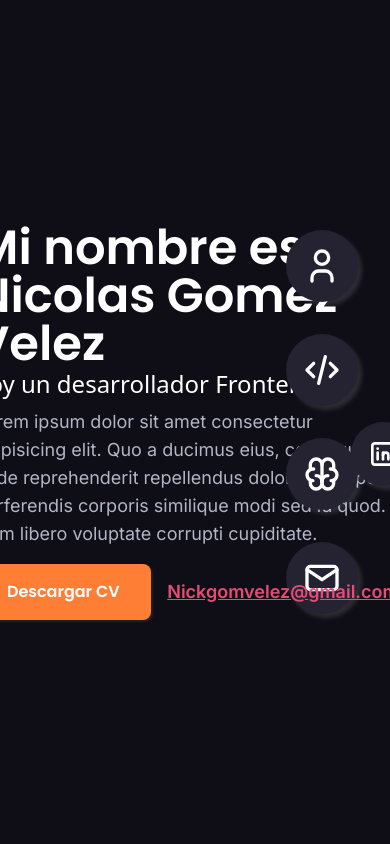
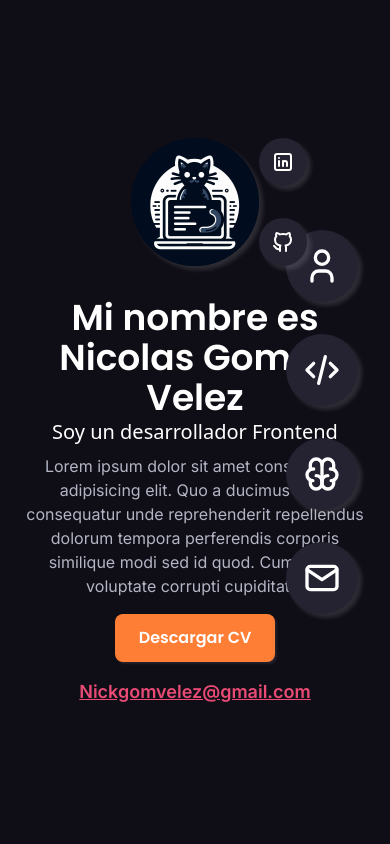
Before and after one commit to NickGV/Portafolio, a React (Vite) app: page / in a window 390 px wide. Shown: the top 844 px of the page. Built offline with nearby package versions, Linux system fonts and the light colour scheme.

Commit message:
style: adjust the styles of the AboutSection component to make it responsive

```diff
--- a/src/components/AboutSection.jsx
+++ b/src/components/AboutSection.jsx
@@ -10,30 +10,31 @@ export const AboutSection = () => {
     setEmailCopied(true);
     setTimeout(() => setEmailCopied(false), 2000);
   };
+
   return (
     <section
       id="About"
-      className="min-h-screen flex items-center justify-center md:max-w-4xl 2xl:max-w-5xl  mx-auto"
+      className="min-h-screen flex items-center justify-center px-4 lg:px-8 lg:px-16"
     >
-      <div className="flex justify-center items-center gap-4 w-full">
-        <div>
-          <h1 className="flex flex-col text-5xl font-title font-semibold text-title">
-            <span> Mi nombre es</span>
-            <span>Nicolas Gomez Velez</span>
+      <div className="flex flex-col-reverse lg:flex-row justify-center items-center gap-8 w-full lg:max-w-4xl 2xl:max-w-5xl mx-auto">
+        <div className="text-center lg:text-left">
+          <h1 className="text-4xl lg:text-5xl font-title font-semibold text-title">
+            <span>Mi nombre es</span>
+            <span className="block">Nicolas Gomez Velez</span>
           </h1>
-          <p className="font-medium text-title text-2xl mb-2">
+          <p className="font-medium text-title text-xl lg:text-2xl mb-2">
             Soy un desarrollador Frontend
           </p>
-          <p className="text-paragraph font-paragraph text-lg max-w-prose mb-4">
+          <p className="text-paragraph font-paragraph text-base lg:text-lg max-w-prose mb-4">
             Lorem ipsum dolor sit amet consectetur adipisicing elit. Quo a
             ducimus eius, consequatur unde reprehenderit repellendus dolorum
             tempora perferendis corporis similique modi sed id quod. Cum libero
             voluptate corrupti cupiditate.
           </p>
-          <div className="flex items-center gap-4">
+          <div className="flex flex-col lg:flex-row items-center gap-4">
             <button
               type="button"
-              className="p-4 w-44 bg-button rounded-lg font-title text-button-text font-semibold hover:text-opacity-90 hover:bg-button-hover transition-all shadow-btn"
+              className="p-3 lg:p-4 w-40 lg:w-44 bg-button rounded-lg font-title text-button-text font-semibold hover:text-opacity-90 hover:bg-button-hover transition-all shadow-btn"
             >
               Descargar CV
             </button>
@@ -44,34 +45,38 @@ export const AboutSection = () => {
               onClick={handleEmailCopy}
             >
               Nickgomvelez@gmail.com
-              <span className="absolute text-paragraph bottom-5 right-0">{emailCopied && "Copiado!"}</span>
+              <span className="absolute text-paragraph bottom-5 right-0">
+                {emailCopied && "Copiado!"}
+              </span>
             </a>
           </div>
         </div>
-        <div className="w-profile-img relative">
+
+        <div className="w-32 lg:w-full relative">
           <img
             src={profileImg}
             alt="profile-img"
             className="rounded-full shadow-custom"
           />
-          <div className="absolute top-0 right-0">
+          <div className="absolute top-0 -right-12 lg:top-0 lg:right-0 flex flex-col items-center gap-4">
             <a
               href="https://www.linkedin.com/in/nicol%C3%A1s-g%C3%B3mez-902361274/"
               target="_blank"
-              className="relative group text-white hover:text-link-text  hover:scale-110 transition-all p-4 bg-card-background shadow-custom rounded-full mb-4"
+              className="relative group text-white hover:text-link-text hover:scale-110 transition-all p-3 lg:p-4 bg-card-background shadow-custom rounded-full mb-4"
             >
-              <LinkedInIcon className={"h-8 w-8"} />
-              <span className="absolute left-16 top-1/2 transform -translate-y-1/2 px-2 py-1 text-paragraph rounded opacity-0 group-hover:opacity-100 transition-opacity font-semibold font-paragraph">
+              <LinkedInIcon className={"h-6 lg:h-8 w-6 lg:w-8"} />
+              <span className="absolute left-12 lg:left-16 top-1/2 transform -translate-y-1/2 px-2 py-1 text-paragraph rounded opacity-0 group-hover:opacity-100 transition-opacity font-semibold font-paragraph">
                 LinkedIn
               </span>
             </a>
+
             <a
               href="https://github.com/NickGV"
               target="_blank"
-              className="group text-white hover:text-link-text hover:scale-110 transition-all p-4 bg-card-background shadow-custom rounded-full mb-4 absolute -right-12"
+              className="group text-white hover:text-link-text hover:scale-110 transition-all p-3 lg:p-4 bg-card-background shadow-custom rounded-full mb-4 lg:absolute lg:-bottom-20 lg:-right-12"
             >
-              <GitHubIcon className={"h-8 w-8"} />
-              <span className="absolute left-16 top-1/2 transform -translate-y-1/2 px-2 py-1 text-paragraph rounded opacity-0 group-hover:opacity-100 transition-opacity font-semibold font-paragraph">
+              <GitHubIcon className={"h-6 lg:h-8 w-6 lg:w-8"} />
+              <span className="absolute left-12 lg:left-16 top-1/2 transform -translate-y-1/2 px-2 py-1 text-paragraph rounded opacity-0 group-hover:opacity-100 transition-opacity font-semibold font-paragraph">
                 GitHub
               </span>
             </a>
```
